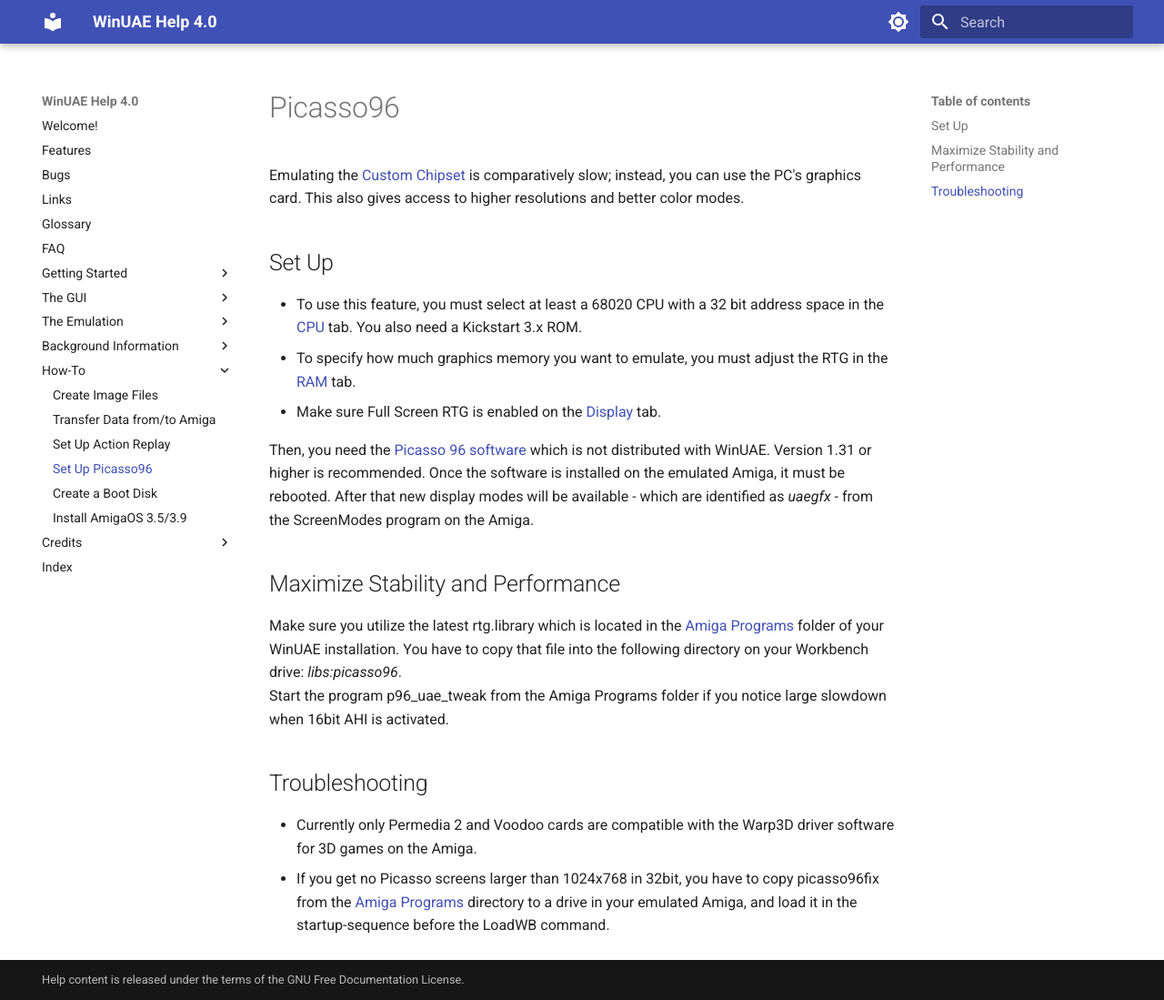
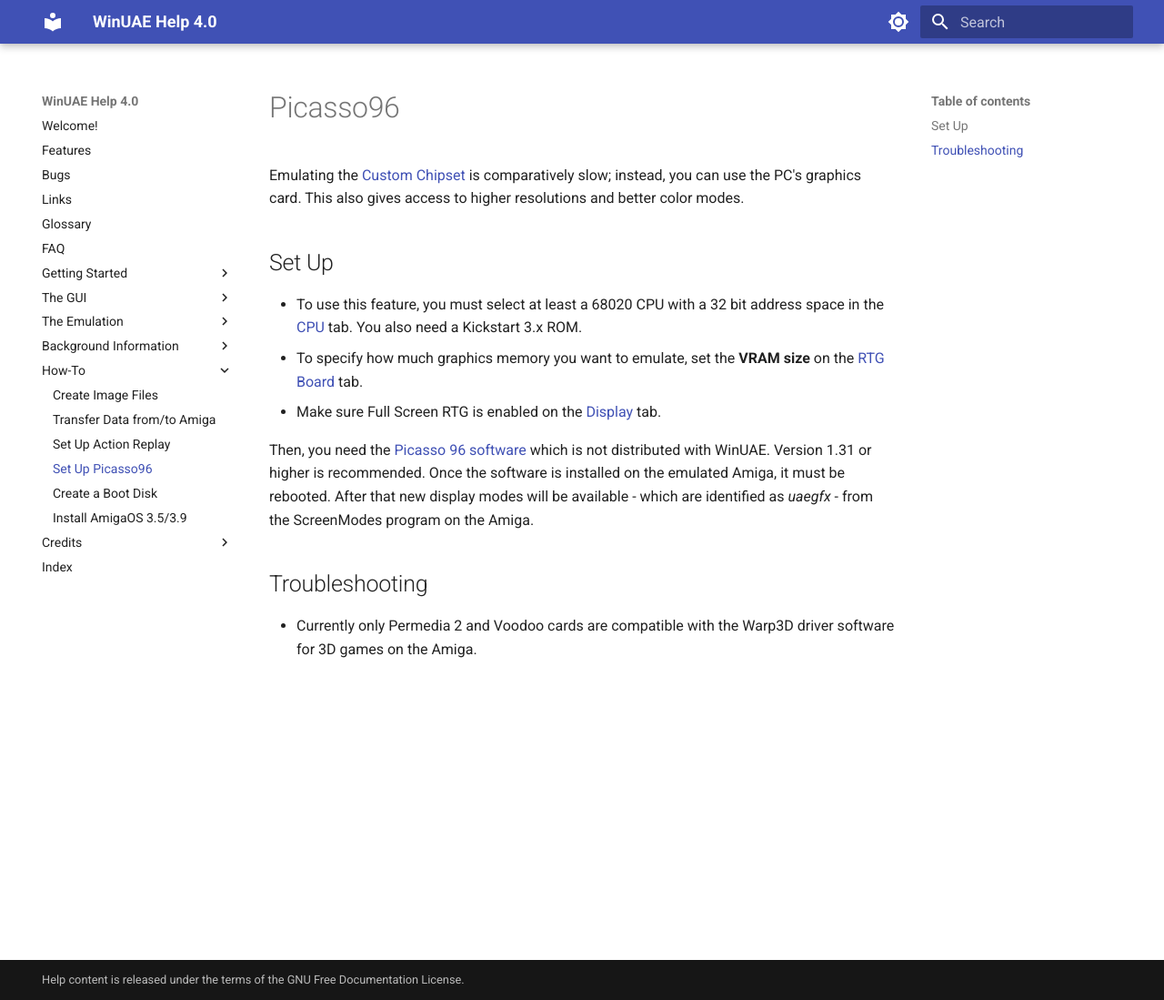
Before and after one commit to vware/winuaehelp, an MkDocs documentation site: the page built from docs/howto/picasso.md, in a window 1280 px wide and 1099 px high. Shown: the whole window at 91% size. Built offline with MkDocs 1.6.1 and Material for MkDocs 9.7.7, drawn with Linux system fonts in a browser that asks for light colours.

Commit message:
Align pages with the actual 6.0.3 GUI

```diff
--- a/docs/howto/picasso.md
+++ b/docs/howto/picasso.md
@@ -10,7 +10,7 @@ resolutions and better color modes.
 - To use this feature, you must select at least a 68020 CPU
   with a 32 bit address space in the [CPU](../gui/cpu.md) tab. You also need a Kickstart 3.x ROM.
 - To specify how much graphics memory you want to emulate,
-  you must adjust the RTG in the [RAM](../gui/ram.md) tab.
+  set the **VRAM size** on the [RTG Board](../gui/rtgboard.md) tab.
 - Make sure Full Screen RTG is enabled on the [Display](../gui/display.md) tab.
 
 Then, you need the [Picasso
@@ -21,22 +21,8 @@ display modes will be available - which are identified as
 *uaegfx* - from the ScreenModes program on the
 Amiga.
 
-## Maximize Stability and Performance
-
-Make sure you utilize the latest rtg.library which is
-located in the [Amiga
-Programs](../emulation/amigaprogs.md) folder of your WinUAE installation. You have to
-copy that file into the following directory on your Workbench
-drive: *libs:picasso96*.
-Start the program p96\_uae\_tweak from the Amiga Programs folder
-if you notice large slowdown when 16bit AHI is activated.
-
 ## Troubleshooting
 
 - Currently only Permedia 2 and Voodoo cards are compatible
   with the Warp3D driver software for 3D games on the
   Amiga.
-- If you get no Picasso screens larger than 1024x768 in
-  32bit, you have to copy picasso96fix from the [Amiga Programs](../emulation/amigaprogs.md) directory to
-  a drive in your emulated Amiga, and load it in the
-  startup-sequence before the LoadWB command.
```
Also changed, not shown: docs/faq.md (+4 -4 lines), docs/started/firsttimeuser.md (+2 -2 lines).
